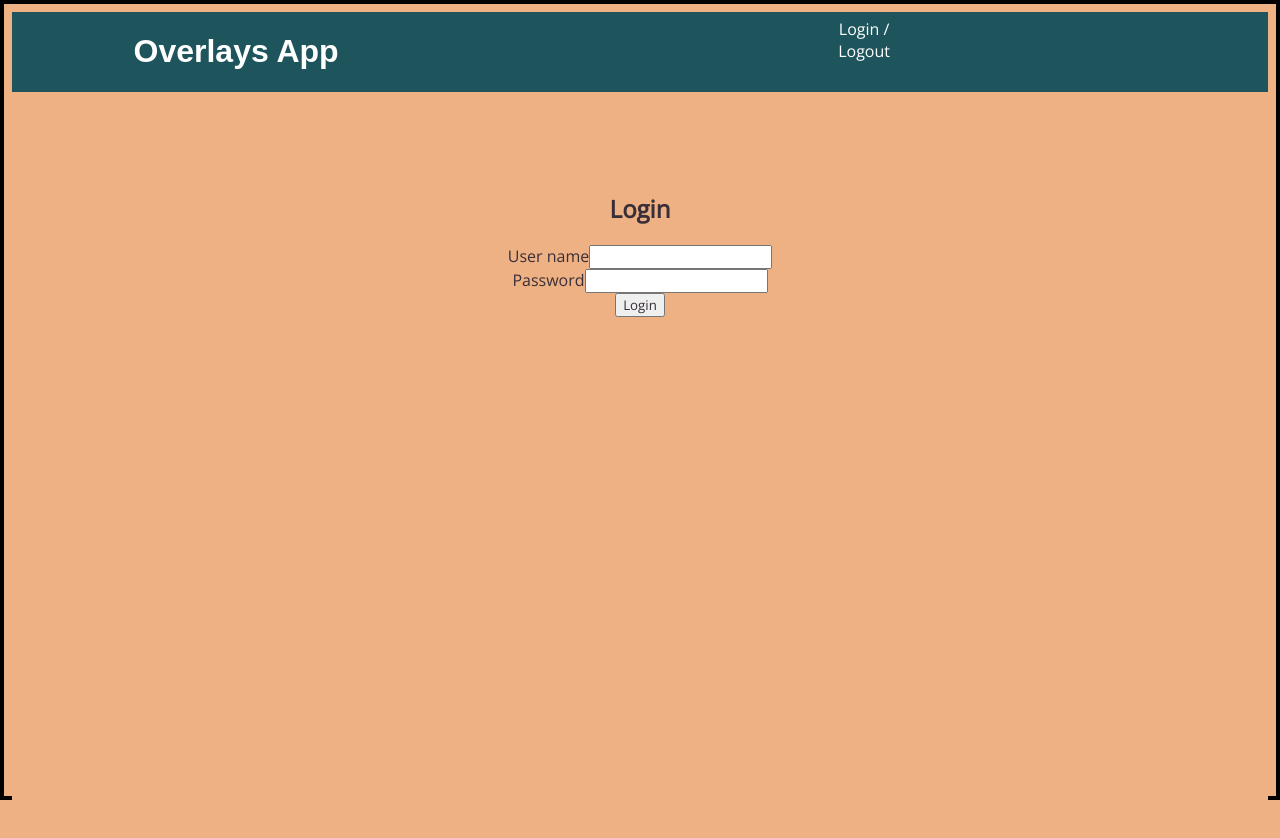
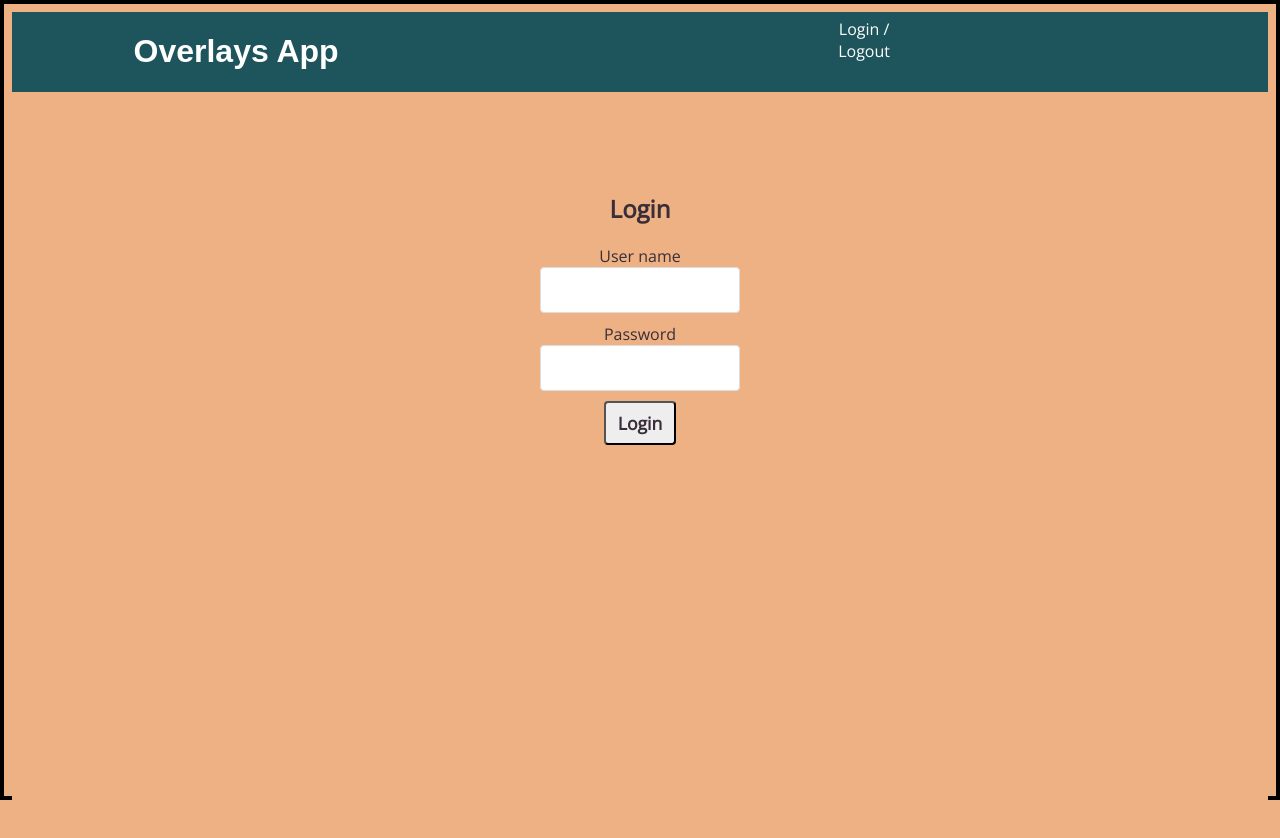
Before and after one commit to kraigwilliams/overlays-app, a React (Create React App) app: page /login in a window 1280 px wide. Shown: the top 838 px of the page. Built offline with nearby package versions, Linux system fonts and the light colour scheme; a web font is replaced by a local one.

Commit message:
edit input and button

```diff
--- a/src/Components/Login/Login.js
+++ b/src/Components/Login/Login.js
@@ -2,7 +2,7 @@ import React, { Component } from 'react'
 //import TokenService from '../../services/token-service';
 
 import AuthApiService from '../../services/auth-api-service'
-
+import {Button, Input} from '../Utils/Utils';
 
 
  class LoginForm extends Component {
@@ -63,7 +63,7 @@ import AuthApiService from '../../services/auth-api-service'
           <label htmlFor='LoginForm__user_name'>
             User name
           </label>
-          <input
+          <Input
             required
             name='user_name'
             id='LoginForm__user_name'
@@ -74,16 +74,14 @@ import AuthApiService from '../../services/auth-api-service'
           <label htmlFor='LoginForm__password'>
             Password
           </label>
-          <input
+          <Input
             required
             name='password'
             type='password'
             id='LoginForm__password'
           />
         </div>
-        <input type='submit'
-          value="Login"
-        />
+        <Button type="submit"> Login</Button>
       </form>
     )
   }
--- a/src/Components/Logout/Logout.js
+++ b/src/Components/Logout/Logout.js
@@ -2,6 +2,7 @@ import React, { Component } from "react";
 //import AuthApiService from '../../services/auth-api-service'
 import TokenService from "../../services/token-service";
 
+import {Button, Input} from '../Utils/Utils';
 class Logout extends Component {
   componentWillMount() {
     document.title = "Login / Logout - Overlays";
@@ -21,15 +22,15 @@ class Logout extends Component {
       <>
         <p>
           Are you sure you want to logout?
-          <button type="submit" onClick={() => this.props.history.push("/")}>
+          <Button type="submit" onClick={() => this.props.history.push("/")}>
             {" "}
             <i className="fas fa-backspace"></i>
             <span> NO</span>
-          </button>
+          </Button>
         </p>
 
         <form onSubmit={this.handleLogout}>
-          <input type="submit" value="Logout" />
+          <Button type="submit">Logout</Button>
         </form>
       </>
     );
--- a/src/Components/Submit/Submit.js
+++ b/src/Components/Submit/Submit.js
@@ -3,7 +3,7 @@ import config from '../../config'
 //import topicsApiService from '../../services/topics-api-service';
 import TokenService from '../../services/token-service';
 import './Submit.css'
-
+import {Button,Input}from '../Utils/Utils';
 class Submit extends Component {
 
   //  state={
@@ -45,13 +45,13 @@ class Submit extends Component {
       <h2>Submit New Topic</h2>
         <form className="submit-form" onSubmit={this.onSubmit}>
           <h3><label htmlFor="submit-name">New Topic Name </label></h3>
-        <input id="submit-name" type="text" name="topic_name" placeholder="Submit New Topic" />
+        <Input id="submit-name" type="text" name="topic_name" placeholder="Submit New Topic" />
 
 
           <h3><label htmlFor="submit-url">New Topic URL</label></h3>
-          <input id="submit-url" type="text" name="topic_url" placeholder="Url to Add" />
+          <Input id="submit-url" type="text" name="topic_url" placeholder="Url to Add" />
 
-          <input className="submit-topic-btn" type="submit" value="submit" />
+          <Button className="submit-topic-btn" type="submit"> Submit</Button>
         </form>
       </>
     );
```
Also changed, not shown: src/Components/Register/Register.js (+1 -11 lines).
